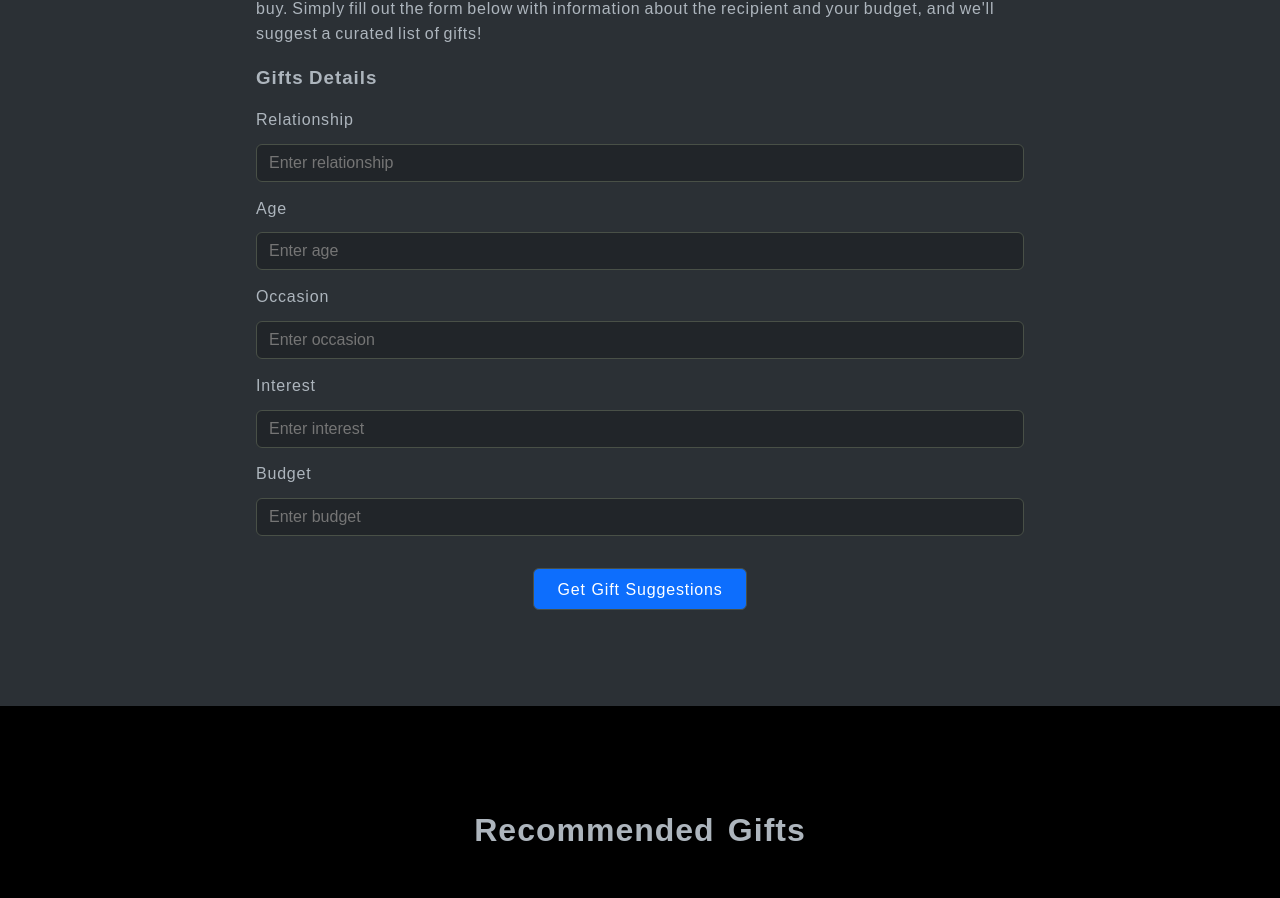
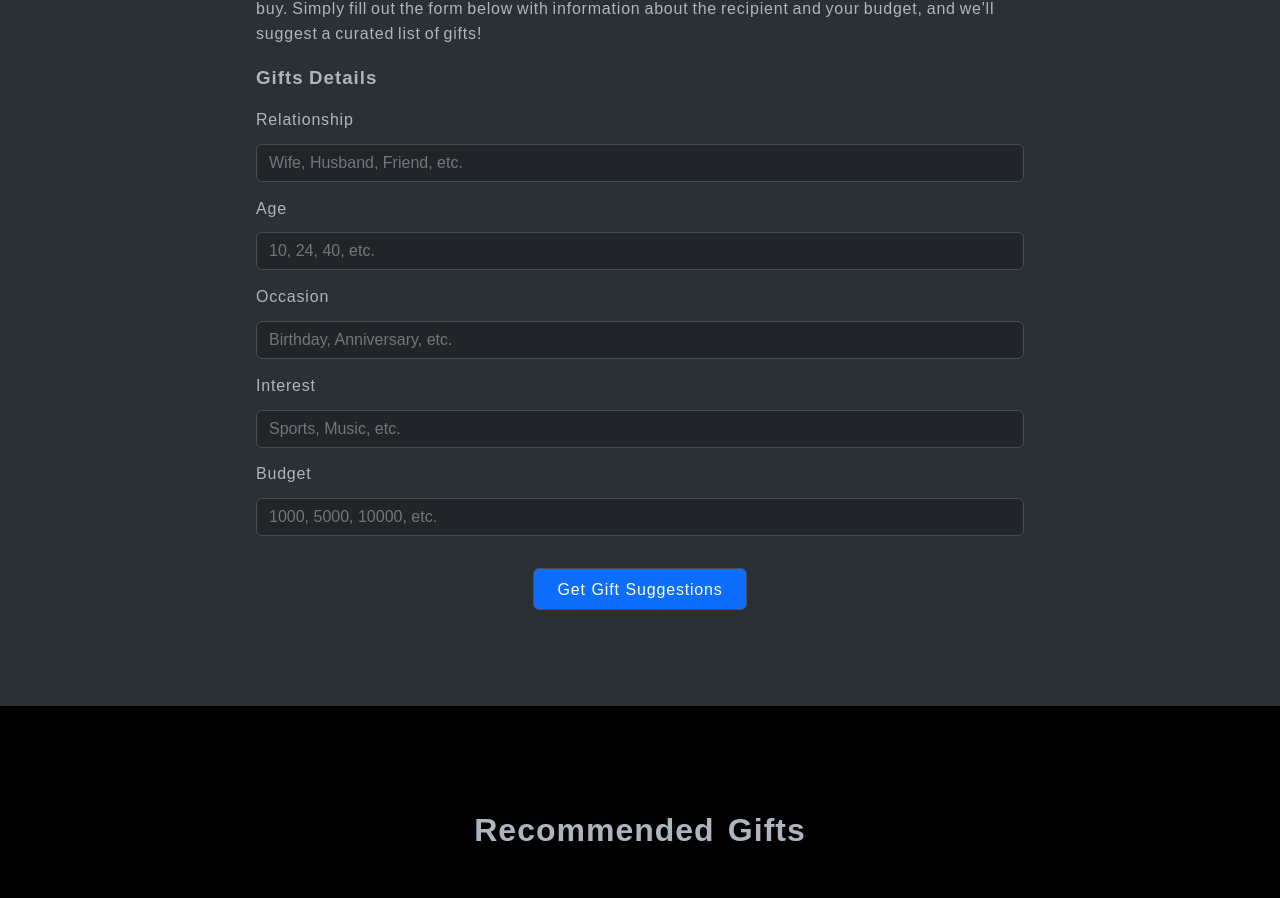
Before and after one commit to Rishav1707/AI-Gift-Shop, a React (Vite) app: page / in a window 1280 px wide. Shown: the part 992-1890 px from the top of the page. Built offline with nearby package versions, Linux system fonts and the light colour scheme.

Commit message:
Change placeholder text

```diff
--- a/src/components/AIGiftIdeas.jsx
+++ b/src/components/AIGiftIdeas.jsx
@@ -22,7 +22,7 @@ const AIGiftIdeas = () => {
                 type="text"
                 className="form-control"
                 id="relationship"
-                placeholder="Enter relationship"
+                placeholder="Wife, Husband, Friend, etc."
                 required
               />
 
@@ -31,7 +31,7 @@ const AIGiftIdeas = () => {
                 type="number"
                 className="form-control"
                 id="age"
-                placeholder="Enter age"
+                placeholder="10, 24, 40, etc."
                 required
               />
 
@@ -40,7 +40,7 @@ const AIGiftIdeas = () => {
                 type="text"
                 className="form-control"
                 id="occasion"
-                placeholder="Enter occasion"
+                placeholder="Birthday, Anniversary, etc."
                 required
               />
 
@@ -49,7 +49,7 @@ const AIGiftIdeas = () => {
                 type="text"
                 className="form-control"
                 id="interest"
-                placeholder="Enter interest"
+                placeholder="Sports, Music, etc."
                 required
               />
 
@@ -58,7 +58,7 @@ const AIGiftIdeas = () => {
                 type="number"
                 className="form-control"
                 id="budget"
-                placeholder="Enter budget"
+                placeholder="1000, 5000, 10000, etc."
                 required
               />
             </div>
```
